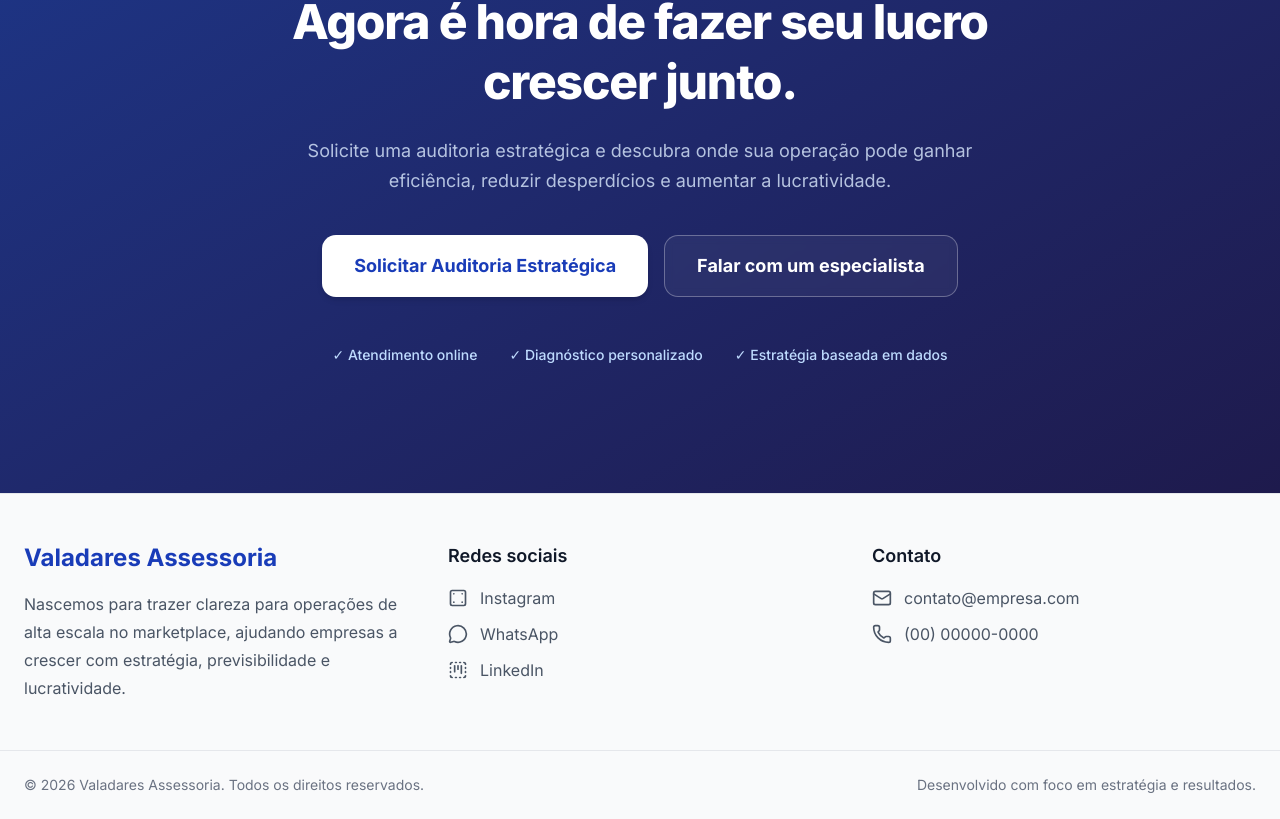
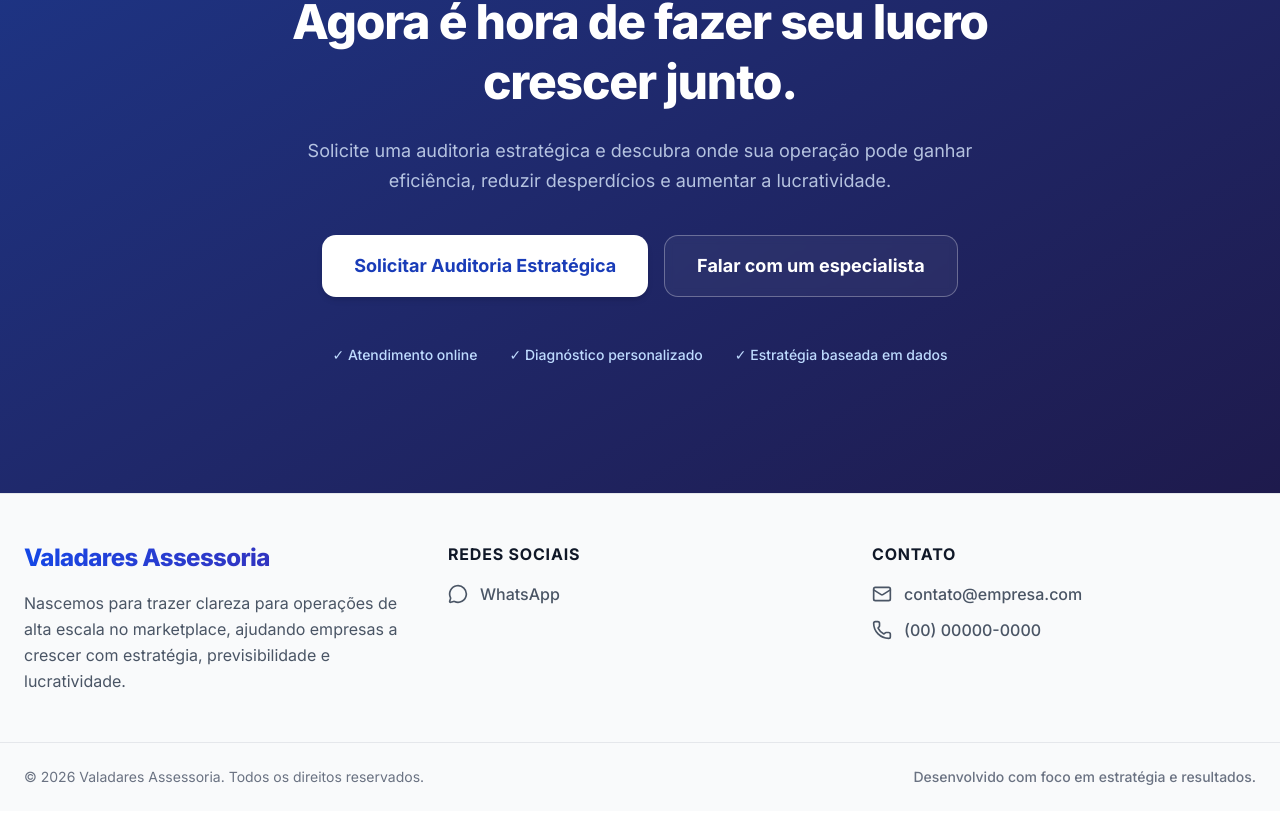
Before and after one commit to andersongama-dev/valadares, a Next.js app: page / in a window 1280 px wide. Shown: the part 5392-6211 px from the top of the page. Built offline with nearby package versions, Linux system fonts and the light colour scheme.

Commit message:
feat(ui): refactor footer with correct social icons and hover interactions

```diff
--- a/components/Footer.tsx
+++ b/components/Footer.tsx
@@ -1,15 +1,24 @@
-import { InspectionPanelIcon, LucideKanbanSquareDashed, Mail, MessageCircle, Phone } from "lucide-react";
+"use client";
+
+import { MessageCircle, Mail, Phone } from "lucide-react";
+import { motion } from "framer-motion";
 
 export default function Footer() {
   return (
     <footer className="border-t border-gray-200 bg-gray-50">
-      <div className="mx-auto grid max-w-7xl gap-10 px-6 py-12 md:grid-cols-3">
+      <motion.div
+        initial={{ opacity: 0, y: 20 }}
+        whileInView={{ opacity: 1, y: 0 }}
+        viewport={{ once: false, amount: 0.1 }}
+        transition={{ duration: 0.6, ease: "easeOut" }}
+        className="mx-auto grid max-w-7xl gap-10 px-6 py-12 md:grid-cols-3"
+      >
         <div>
-          <h3 className="text-2xl font-bold text-blue-800">
+          <h3 className="text-2xl font-extrabold tracking-tight bg-linear-to-r api-gradient from-blue-700 to-indigo-800 bg-clip-text text-transparent">
             Valadares Assessoria
           </h3>
 
-          <p className="mt-4 max-w-sm leading-7 text-gray-600">
+          <p className="mt-4 max-w-sm leading-relaxed text-gray-600 text-base">
             Nascemos para trazer clareza para operações de alta escala no
             marketplace, ajudando empresas a crescer com estratégia,
             previsibilidade e lucratividade.
@@ -17,65 +26,61 @@ export default function Footer() {
         </div>
 
         <div>
-          <h4 className="mb-4 text-lg font-semibold text-gray-900">
+          <h4 className="mb-4 text-base font-bold text-gray-900 uppercase tracking-wider">
             Redes sociais
           </h4>
 
           <div className="space-y-3">
             <a
               href="#"
-              className="flex items-center gap-3 text-gray-600 transition hover:text-blue-800"
+              className="group flex items-center gap-3 text-gray-600 transition-colors duration-200 hover:text-blue-700 font-medium"
             >
-              <InspectionPanelIcon size={20} />
-              Instagram
-            </a>
-
-            <a
-              href="#"
-              className="flex items-center gap-3 text-gray-600 transition hover:text-blue-800"
-            >
-              <MessageCircle size={20} />
+              <MessageCircle
+                size={20}
+                className="transition-transform duration-200 group-hover:scale-110"
+              />
               WhatsApp
-            </a>
-
-            <a
-              href="#"
-              className="flex items-center gap-3 text-gray-600 transition hover:text-blue-800"
-            >
-              <LucideKanbanSquareDashed size={20} />
-              LinkedIn
             </a>
           </div>
         </div>
 
         <div>
-          <h4 className="mb-4 text-lg font-semibold text-gray-900">Contato</h4>
+          <h4 className="mb-4 text-base font-bold text-gray-900 uppercase tracking-wider">
+            Contato
+          </h4>
 
           <div className="space-y-3">
             <a
               href="mailto:contato@empresa.com"
-              className="flex items-center gap-3 text-gray-600 transition hover:text-blue-800"
+              className="group flex items-center gap-3 text-gray-600 transition-colors duration-200 hover:text-blue-700 font-medium"
             >
-              <Mail size={20} />
+              <Mail
+                size={20}
+                className="transition-transform duration-200 group-hover:scale-110"
+              />
               contato@empresa.com
             </a>
 
             <a
               href="tel:+5500000000000"
-              className="flex items-center gap-3 text-gray-600 transition hover:text-blue-800"
+              className="group flex items-center gap-3 text-gray-600 transition-colors duration-200 hover:text-blue-700 font-medium"
             >
-              <Phone size={20} />
+              <Phone
+                size={20}
+                className="transition-transform duration-200 group-hover:scale-110"
+              />
               (00) 00000-0000
             </a>
           </div>
         </div>
-      </div>
+      </motion.div>
 
       <div className="border-t border-gray-200">
         <div className="mx-auto flex max-w-7xl flex-col items-center justify-between gap-3 px-6 py-6 text-sm text-gray-500 md:flex-row">
           <p>© 2026 Valadares Assessoria. Todos os direitos reservados.</p>
-
-          <p>Desenvolvido com foco em estratégia e resultados.</p>
+          <p className="font-medium">
+            Desenvolvido com foco em estratégia e resultados.
+          </p>
         </div>
       </div>
     </footer>
```
